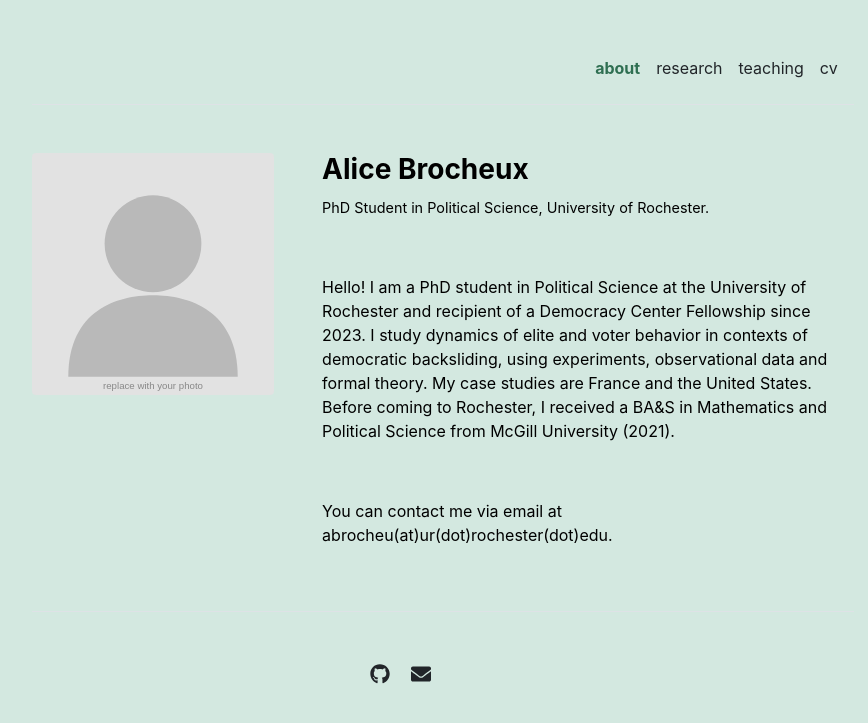
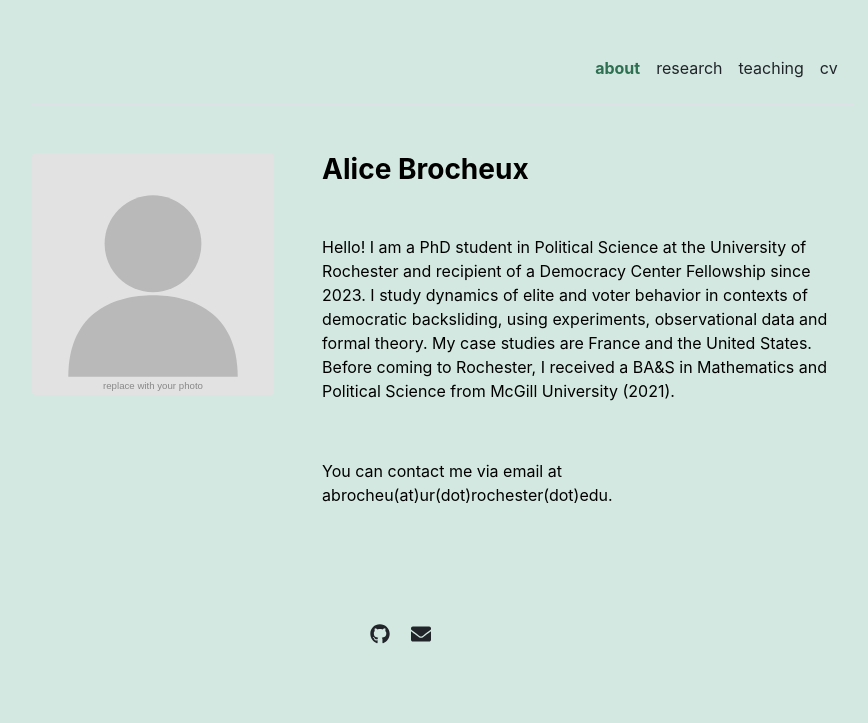
Before and after one commit to AliceBrocheux/alicebrocheux.github.io, a Jekyll site: the page built from index.md, in a window 1280 px wide. Shown: the top 723 px of the page, without its empty margins (197-1065 px from the left). Built offline with Jekyll 4.4.1, drawn with Linux system fonts in a browser that asks for light colours; some of the changed lines change nothing that is shown.

Commit message:
Update index.md

```diff
--- a/index.md
+++ b/index.md
@@ -1,9 +1,9 @@
 ---
 layout: about
-title: "Home"
+title: ""
 ---
 
-<span style="font-size: 0.9em;">PhD Student in Political Science, University of Rochester.</span>
+<!-- <span style="font-size: 0.9em;">PhD Student in Political Science, University of Rochester.</span> -->
 
 <br>
 
```
